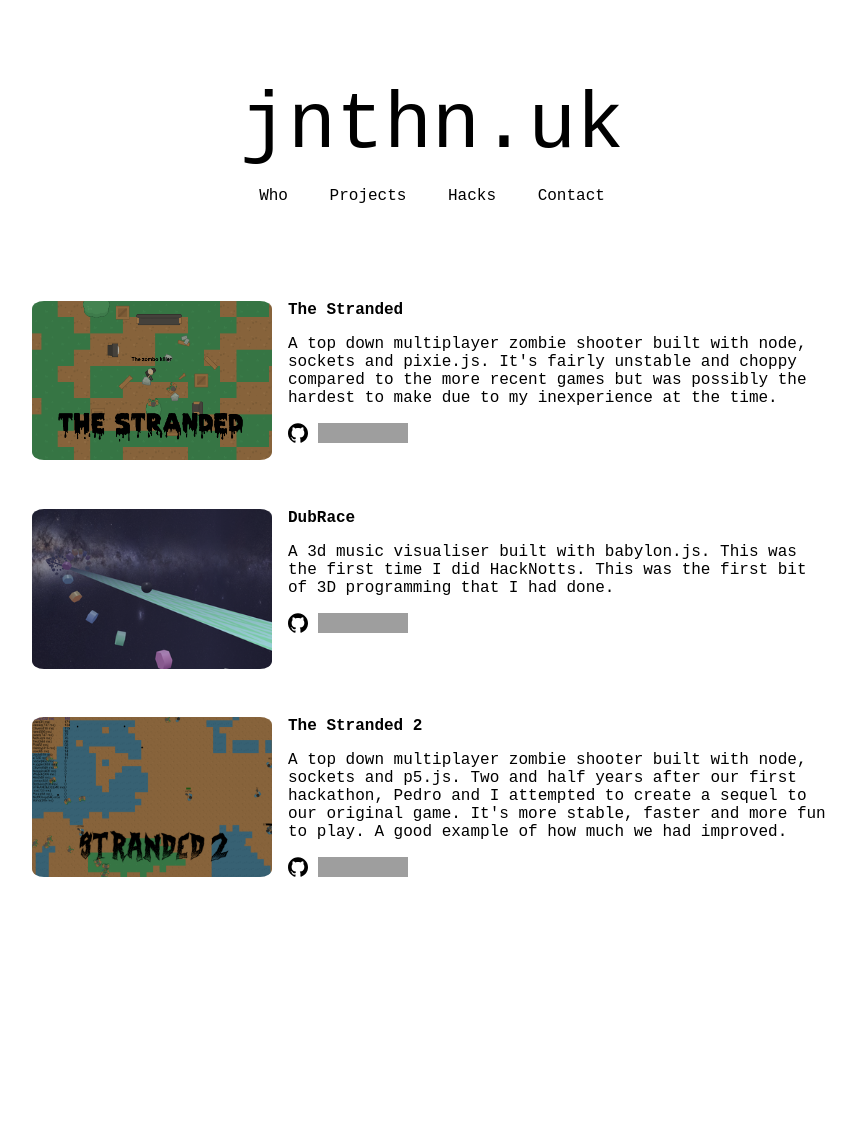
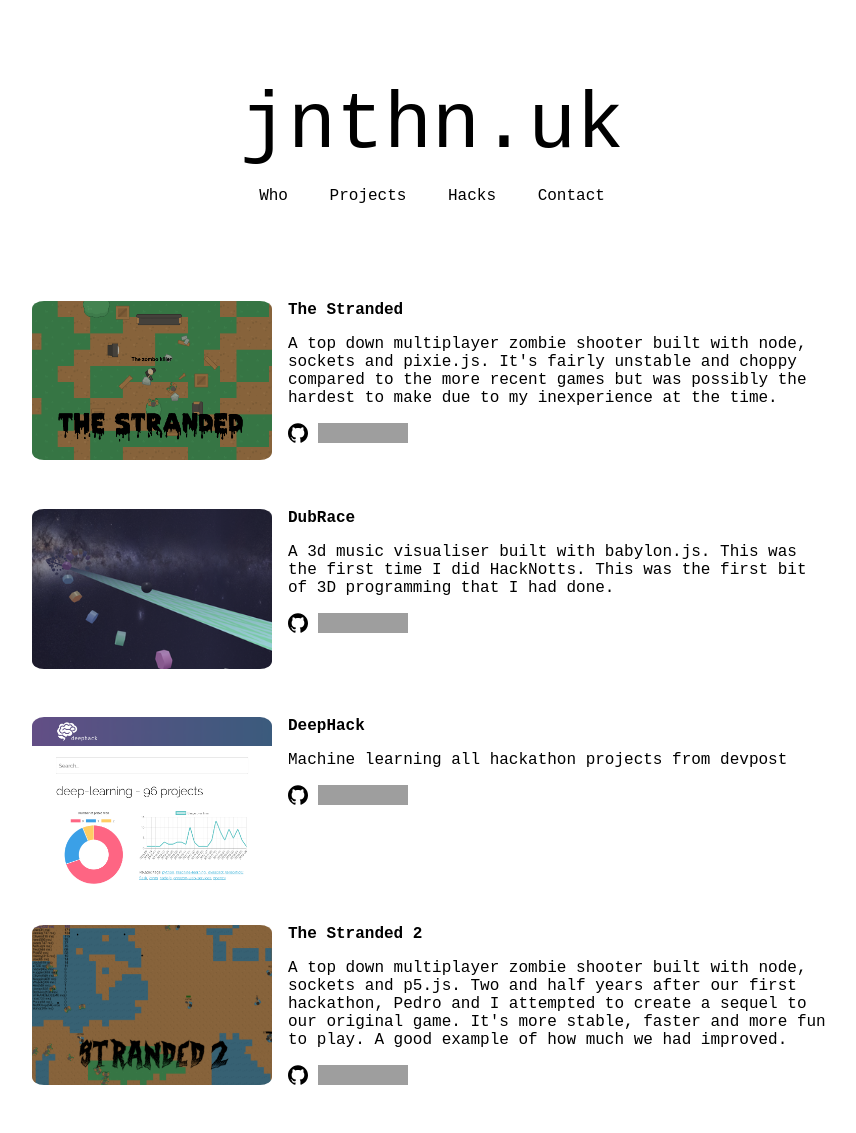
Before and after one commit to jonathanballs/jnthn, a Jekyll site: the page built from hacks.md, in a window 1280 px wide. Shown: the whole page, without its empty margins (208-1064 px from the left). Built offline with Jekyll 4.4.1, drawn with Linux system fonts in a browser that asks for light colours; before the commit the page ends 925 px from its top, so only the background shows below that; grey boxes are pictures that could not be loaded.

Commit message:
Added deephack to hacks

```diff
--- a/_data/hacks.yml
+++ b/_data/hacks.yml
@@ -16,13 +16,6 @@
     repo_link: https://github.com/jonathanballs/dubrace
     screenshot: dubrace.png
 
-#-   title: DeepHack
-    #description: Machine learning all hackathon projects from devpost
-    #hackathon:
-        #name: HackEssex
-        #date: 2017-03-03
-    #link: http://deephack.jnthn.uk
-    #repo_link: https://github.com/pedsm/deepHack
 
 #-   title: PintNow
     #description: Rate your nearest pubs
@@ -71,6 +64,15 @@
         #date: 2017-04-07
     #link: http://quickserve.jnthn.uk
     #repo_link: https://github.com/pedsm/Vikings-of-Christiania
+    #
+-   title: DeepHack
+    description: Machine learning all hackathon projects from devpost
+    hackathon:
+        name: HackEssex
+        date: 2017-03-03
+    link: http://deephack.jnthn.uk
+    repo_link: https://github.com/pedsm/deepHack
+    screenshot: deephack.png
 
 -   title: The Stranded 2
     description: A top down multiplayer zombie shooter built with node, sockets and p5.js. Two and half years after our first hackathon, Pedro and I attempted to create a sequel to our original game. It's more stable, faster and more fun to play. A good example of how much we had improved.
--- a/_layouts/default.html
+++ b/_layouts/default.html
@@ -2,7 +2,7 @@
 
 <html>
   <head>
-    <title>jnthn.uk.</title>
+    <title>jnthn.uk</title>
     <link rel="stylesheet" href="/assets/css/site.css">
   </head>
   <body>
```
Also changed, not shown: assets/images/deephack.png (added).
